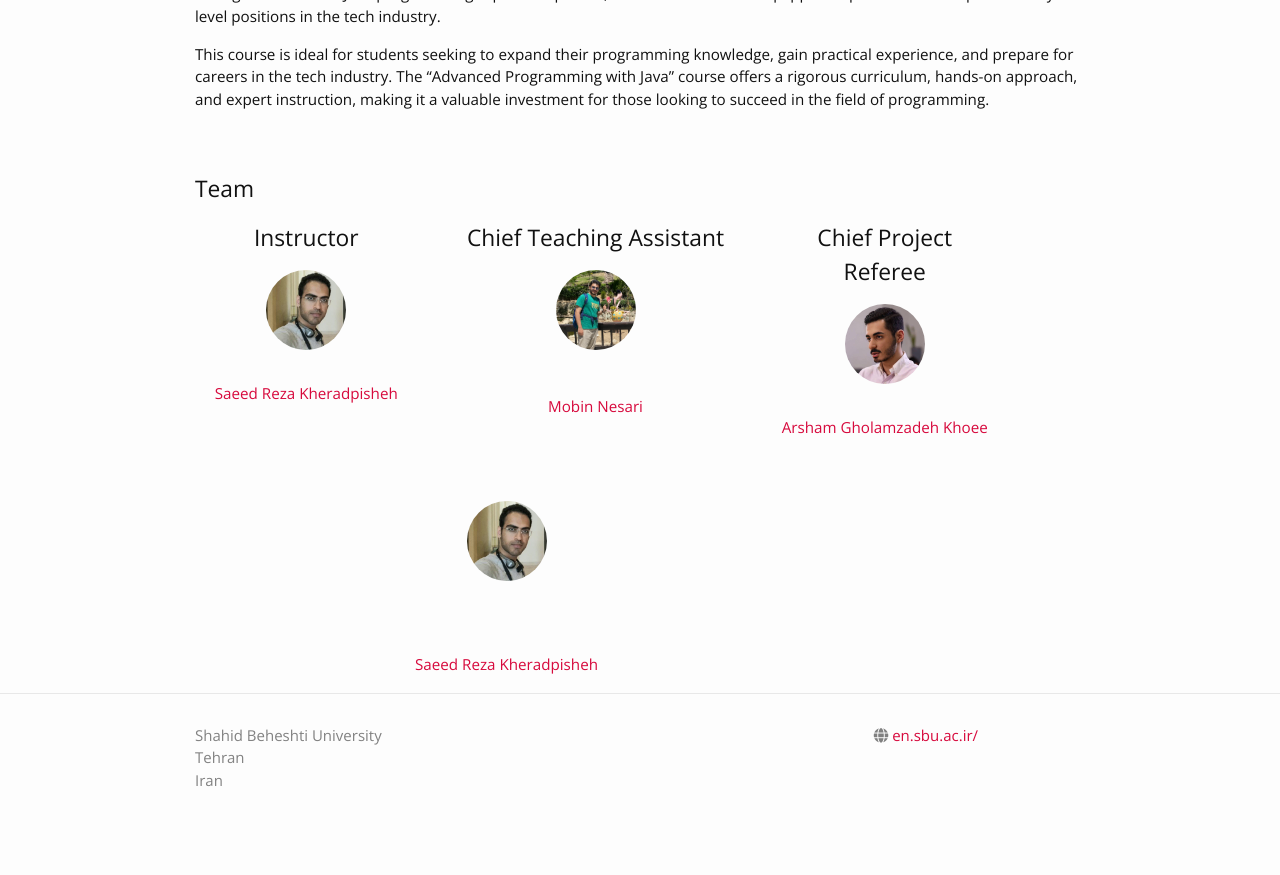
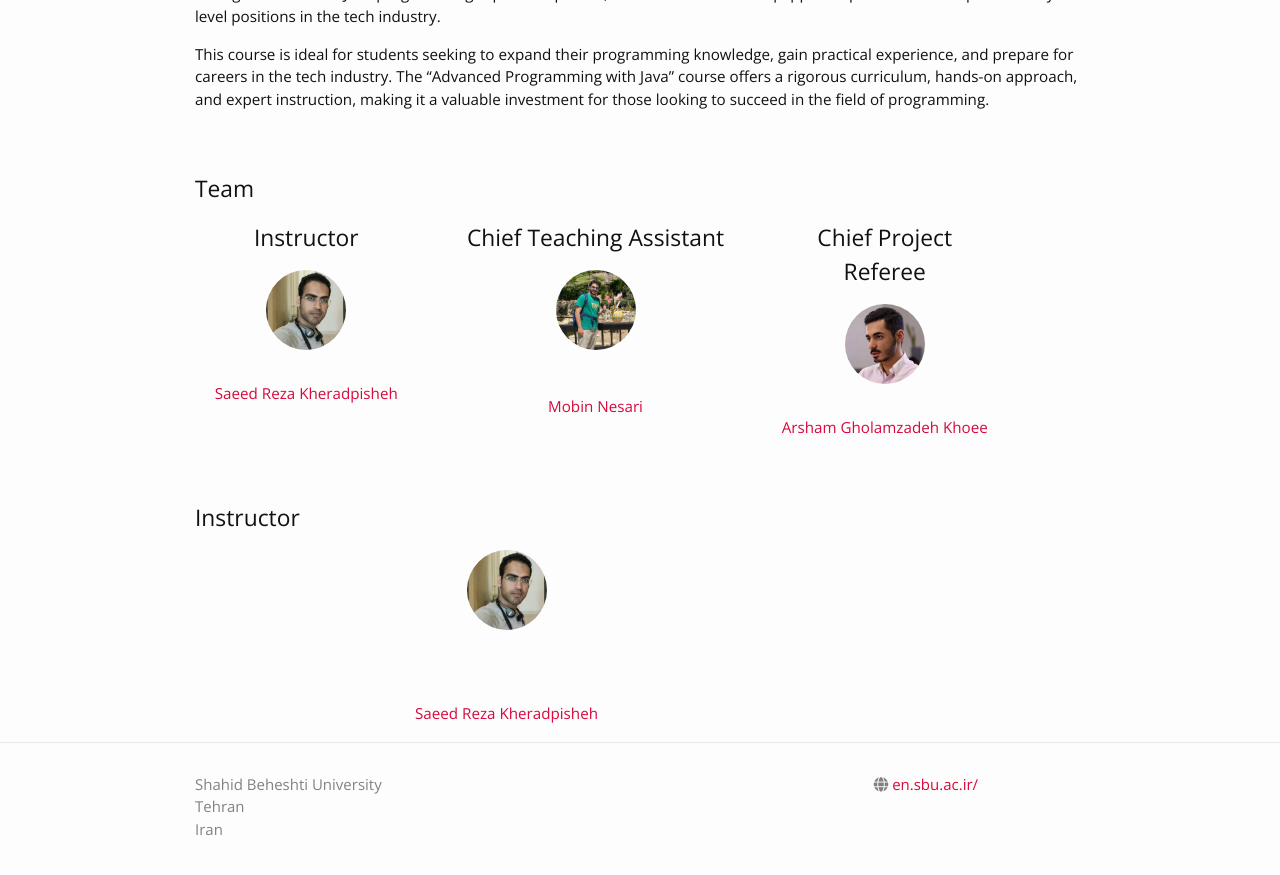
Before and after one commit to MobinNesari81/CS-AP, a Jekyll site: the page built from index.md, in a window 1280 px wide and 900 px high, scrolled down 770 px. Shown: the top 875 px of the window. Built offline with Jekyll 4.4.1, drawn with Linux system fonts in a browser that asks for light colours; nearby versions of some CDN libraries; before the commit the page ends 1621 px from its top, so only the background shows below that.

Commit message:
fixing bugs

```diff
--- a/_layouts/home.html
+++ b/_layouts/home.html
@@ -85,6 +85,7 @@ layout: default
 
             <div>
                 <div class="profile-pic-gallary">
+                    <h2>Instructor</h2>
                     {% for ins in site.data.people.instructor %}
                     <div class="image--cover-container">
                         <img src="{{ins.profile_pic | prepend: site.baseurl }}" class="image--cover">
@@ -96,6 +97,21 @@ layout: default
                     </div>
                     {% endfor %}
                 </div>
+            </div>
+
+<!--            <div>-->
+<!--                <div class="profile-pic-gallary">-->
+<!--                    {% for ins in site.data.people.instructor %}-->
+<!--                    <div class="image&#45;&#45;cover-container">-->
+<!--                        <img src="{{ins.profile_pic | prepend: site.baseurl }}" class="image&#45;&#45;cover">-->
+<!--                        {% if ins.webpage %}-->
+<!--                        <p><a href="{{ ins.webpage }}">{{ins.name}}</a></p>-->
+<!--                        {% else %}-->
+<!--                        <p>{{ins.name}}</p>-->
+<!--                        {% endif %}-->
+<!--                    </div>-->
+<!--                    {% endfor %}-->
+<!--                </div>-->
 
 
 <!--                <div class="profile-pic-gallary">-->
```
